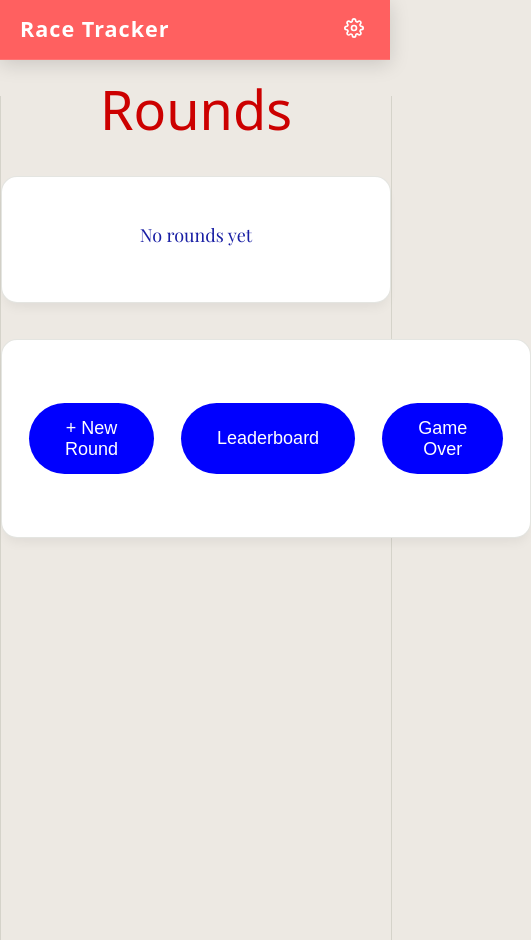
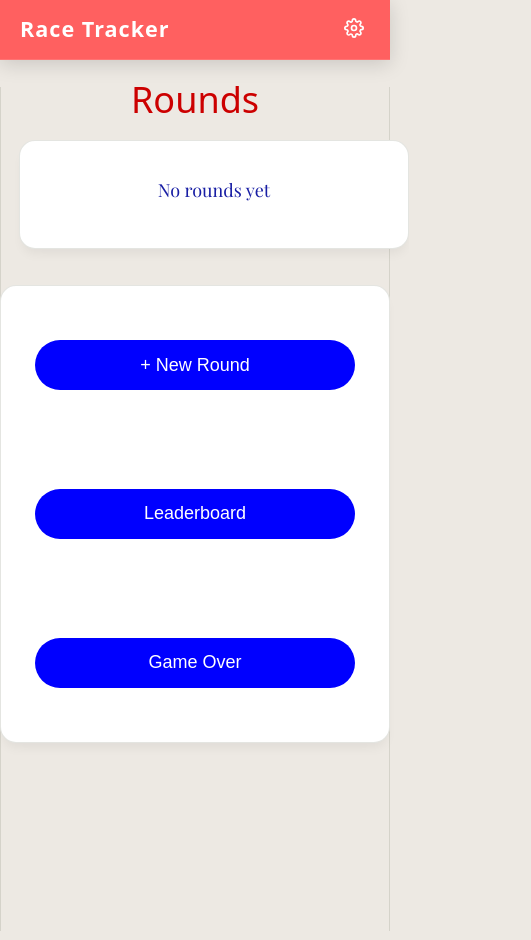
Before and after one commit to mamcgovern/RaceTracker, a React (Vite) app in the folder racetracker/: page /rounds in a window 390 px wide. Shown: the whole page, 531 px wide, since content can reach past the window. Built offline with nearby package versions, Linux system fonts and the light colour scheme; the HTML template or start-up script is replaced by a standard one; a web font is replaced by a local one.

Commit message:
fixed mobile layout

```diff
--- a/racetracker/src/index.css
+++ b/racetracker/src/index.css
@@ -251,13 +251,119 @@ body {
 ========================= */
 
 @media (max-width: 768px) {
+
+  /* =========================
+     PAGE LAYOUT FIX
+  ========================= */
+
+  .page-container {
+    padding: 0 1rem;
+    box-sizing: border-box;
+  }
+
+  /* =========================
+     GRID FIXES
+  ========================= */
+
+  /* Make sure grid centers items properly */
+  .grid1,
+  .grid2,
+  .grid3 {
+    justify-items: center;
+  }
+
+  /* Force cards to behave consistently */
+  .card {
+    width: 100%;
+    max-width: 420px;
+  }
+
+  /* Ensure grid doesn't stretch weirdly */
+  .grid1,
+  .grid2,
+  .grid3 {
+    justify-content: center;
+  }
+
+  .grid3 {
+    grid-template-columns: 1fr;
+  }
+
   .grid2 {
     grid-template-columns: 1fr;
   }
 
-  .home-hero .MN-Logo {
-    width: 50%;
-    height: 50%;
+  .grid1 {
+    gap: 1rem;
+  }
+
+  /* =========================
+     TYPOGRAPHY SCALE DOWN
+  ========================= */
+
+  .page-container h1 {
+    font-size: 2rem;
+    margin: 1.5rem 0;
+  }
+
+  .page-container h2 {
+    font-size: 1.3rem;
+  }
+
+  /* =========================
+     CARDS
+  ========================= */
+
+  .card {
+    padding: 1rem;
+  }
+
+  .card-title {
+    font-size: 1rem;
+  }
+
+  .form-card .card-info {
+    padding: 1rem;
+  }
+
+  /* =========================
+     BUTTONS
+  ========================= */
+
+  .btn {
+    width: 100%;
+    max-width: 320px;
+  }
+
+  /* =========================
+     PODIUM (VERY IMPORTANT FIX)
+  ========================= */
+
+  .podium {
+    flex-direction: column;
+    align-items: center;
+    gap: 1rem;
+  }
+
+  .first,
+  .second,
+  .third {
+    height: auto;
+    width: 90%;
+  }
+
+  /* =========================
+     HEADER / DROPDOWN
+  ========================= */
+
+  .nav-container {
+    padding: 0 0.75rem;
+  }
+
+  .dropdown {
+    right: 0;
+    left: auto;
+    min-width: 140px;
   }
 }
 
@@ -431,6 +537,7 @@ body {
   max-width: 600px;
   margin: 0 auto;
   text-align: left;
+  padding: 2rem;
 }
 
 .form-label {
@@ -442,7 +549,7 @@ body {
 }
 
 .form-input {
-  width: 100%;
+  width: 75%;
   padding: 0.75rem 1rem;
   border-radius: 10px;
   border: 1px solid var(--border);
```
